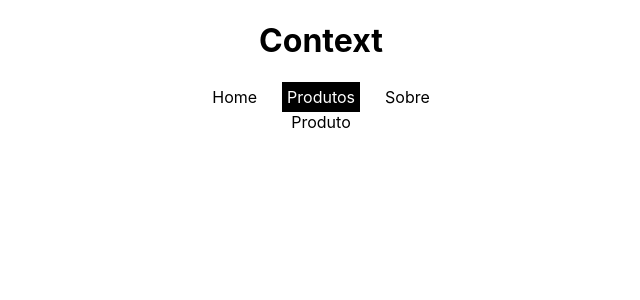
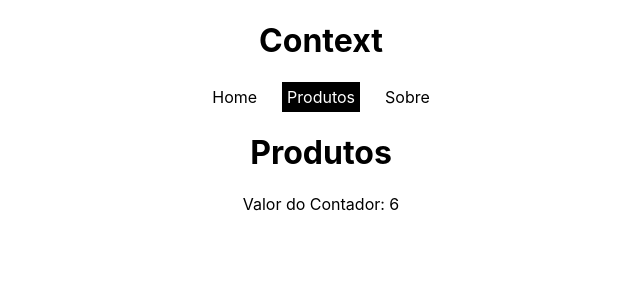
Before and after one commit to JBLimaGo/context, a React (Create React App) app: page /produtcs in a window 1280 px wide. Shown: the top 300 px of the page, without its empty margins (319-959 px from the left). Built offline with nearby package versions, Linux system fonts and the light colour scheme.

Commit message:
Re aproveitando o Context, em outras telas.

```diff
--- /dev/null
+++ b/src/components/ChangeCounter.js
@@ -0,0 +1,16 @@
+// 3 - Alterando contexto
+
+import { useContext } from "react";
+import { CounterContext } from "../context/CounterContext";
+
+export const ChangeCounter = () => {
+  const { counter, setCounter } = useContext(CounterContext);
+
+  return (
+    <div>
+      <button onClick={() => setCounter(counter + 1)}>
+        Add Value to counter
+      </button>
+    </div>
+  );
+};
--- a/src/pages/About.js
+++ b/src/pages/About.js
@@ -1,5 +1,15 @@
+import { useContext } from "react";
+import { CounterContext } from "../context/CounterContext";
+
 const About = () => {
-  return <div>About</div>;
+  const { counter } = useContext(CounterContext);
+
+  return (
+    <div>
+      <h1>About</h1>
+      <p>Valor do Contador: {counter}</p>
+    </div>
+  );
 };
 
 export default About;
--- a/src/pages/Home.js
+++ b/src/pages/Home.js
@@ -1,5 +1,6 @@
 import { useContext } from "react"; // Import useContext from react
 import { CounterContext } from "../context/CounterContext"; // Import your context
+import { ChangeCounter } from "../components/ChangeCounter";
 
 const Home = () => {
   const { counter } = useContext(CounterContext); // Use useContext to access the context value
@@ -7,6 +8,8 @@
     <div>
       <h1> Home </h1>
       <p>Valor do Contador: {counter} </p>
+      {/* 3 - Alterando valor contexto */}
+      <ChangeCounter />
     </div>
   );
 };
--- a/src/pages/Products.js
+++ b/src/pages/Products.js
@@ -1,5 +1,14 @@
+import { useContext } from "react";
+import { CounterContext } from "../context/CounterContext";
+
 function Products() {
-  return <div>Produto</div>;
+  const { counter } = useContext(CounterContext); // Use useContext to access the context value
+  return (
+    <div>
+      <h1> Produtos </h1>
+      <p>Valor do Contador: {counter} </p>
+    </div>
+  );
 }
 
 export default Products;
```
